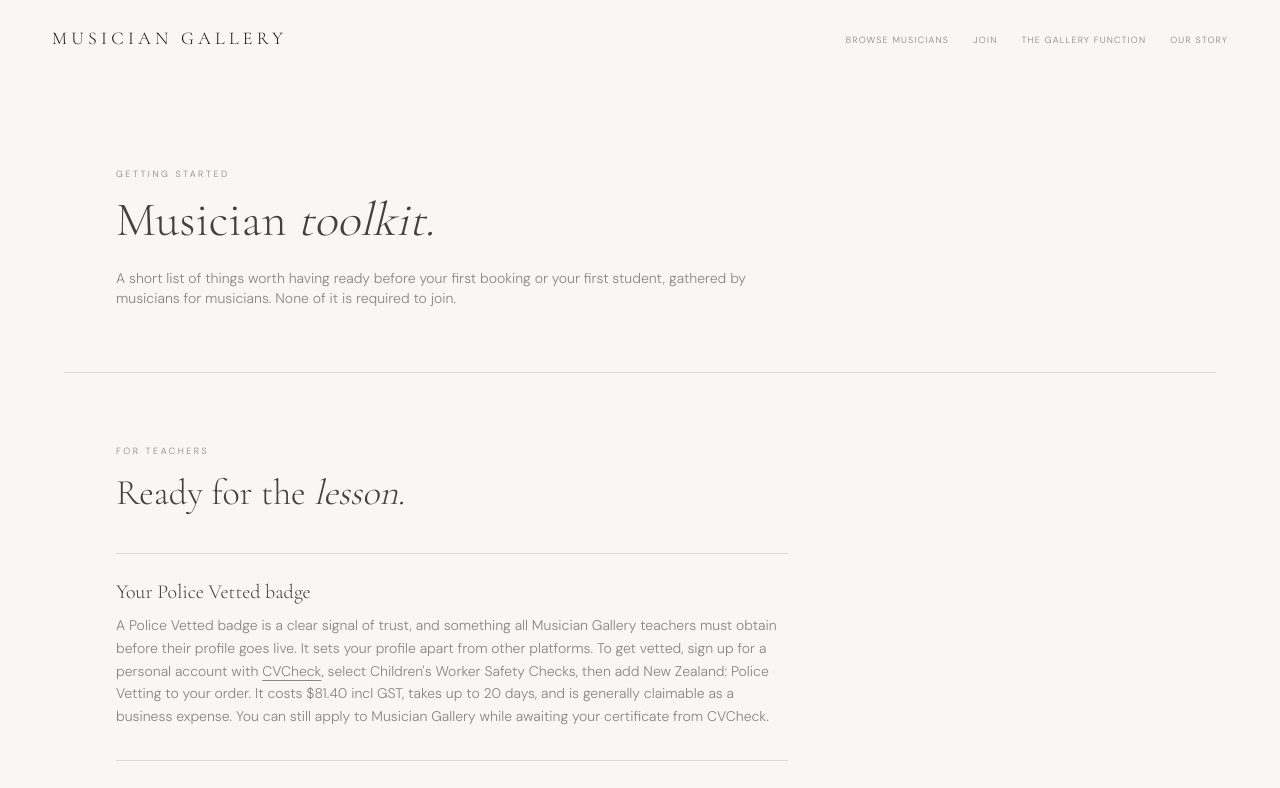
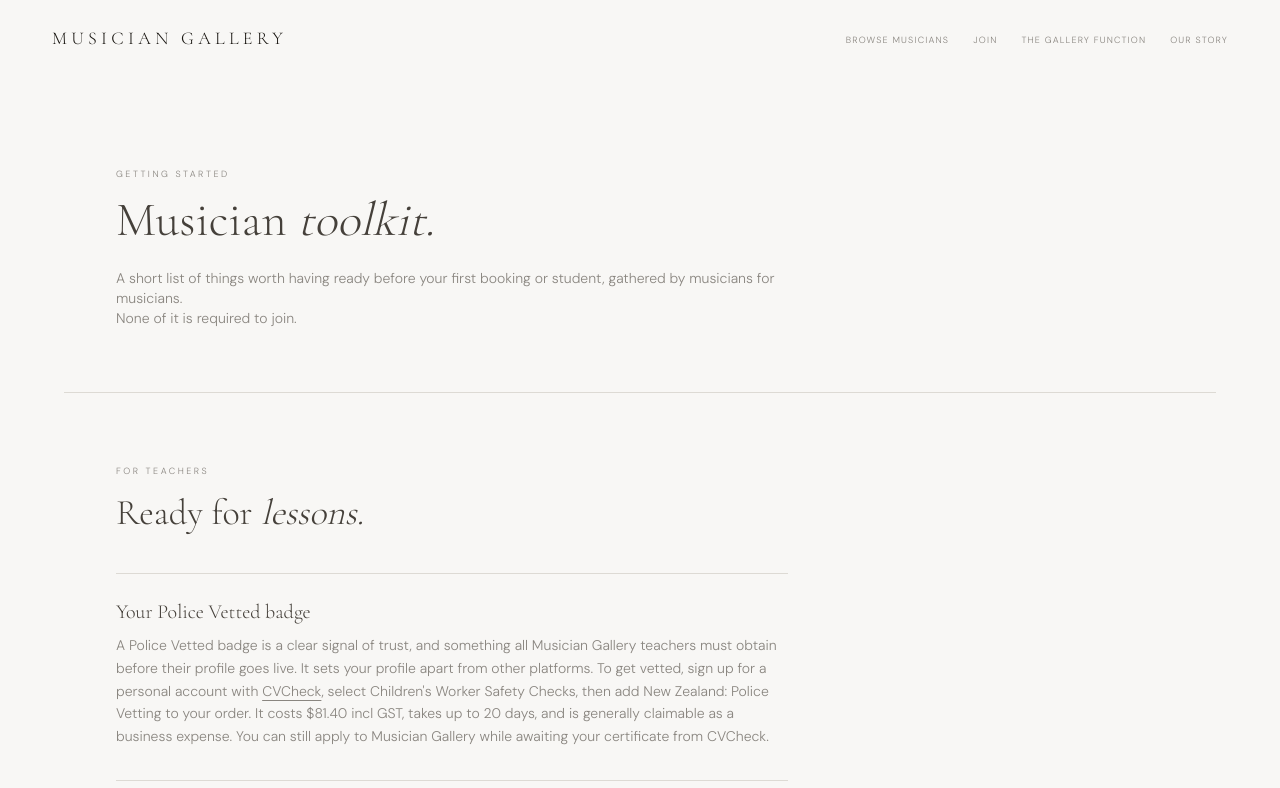
Before and after one commit to musiciangallery/Musician-Gallery, a Next.js app: page /toolkit in a window 1280 px wide. Shown: the top 788 px of the page. Built offline with nearby package versions, Linux system fonts and the light colour scheme.

Commit message:
Update page.tsx

```diff
--- a/src/app/toolkit/page.tsx
+++ b/src/app/toolkit/page.tsx
@@ -108,15 +108,17 @@ export default function ToolkitPage() {
         </h1>
         <p className="text-sm max-w-2xl text-mid">
           A short list of things worth having ready before your first
-          booking or your first student, gathered by musicians for
-          musicians. None of it is required to join.
+          booking or student, gathered by musicians for musicians.
+        </p>
+        <p className="text-sm max-w-2xl text-mid">
+          None of it is required to join.
         </p>
       </section>
 
       <section className="px-6 md:px-[52px] py-16 border-b border-rule">
         <span className="eyebrow">For teachers</span>
         <h2 className="font-serif text-3xl md:text-4xl mt-3 mb-10 max-w-md">
-          Ready for the <em>lesson.</em>
+          Ready for <em>lessons.</em>
         </h2>
         <div className="space-y-8 max-w-2xl">
           {teacherItems.map((item) => (
```
